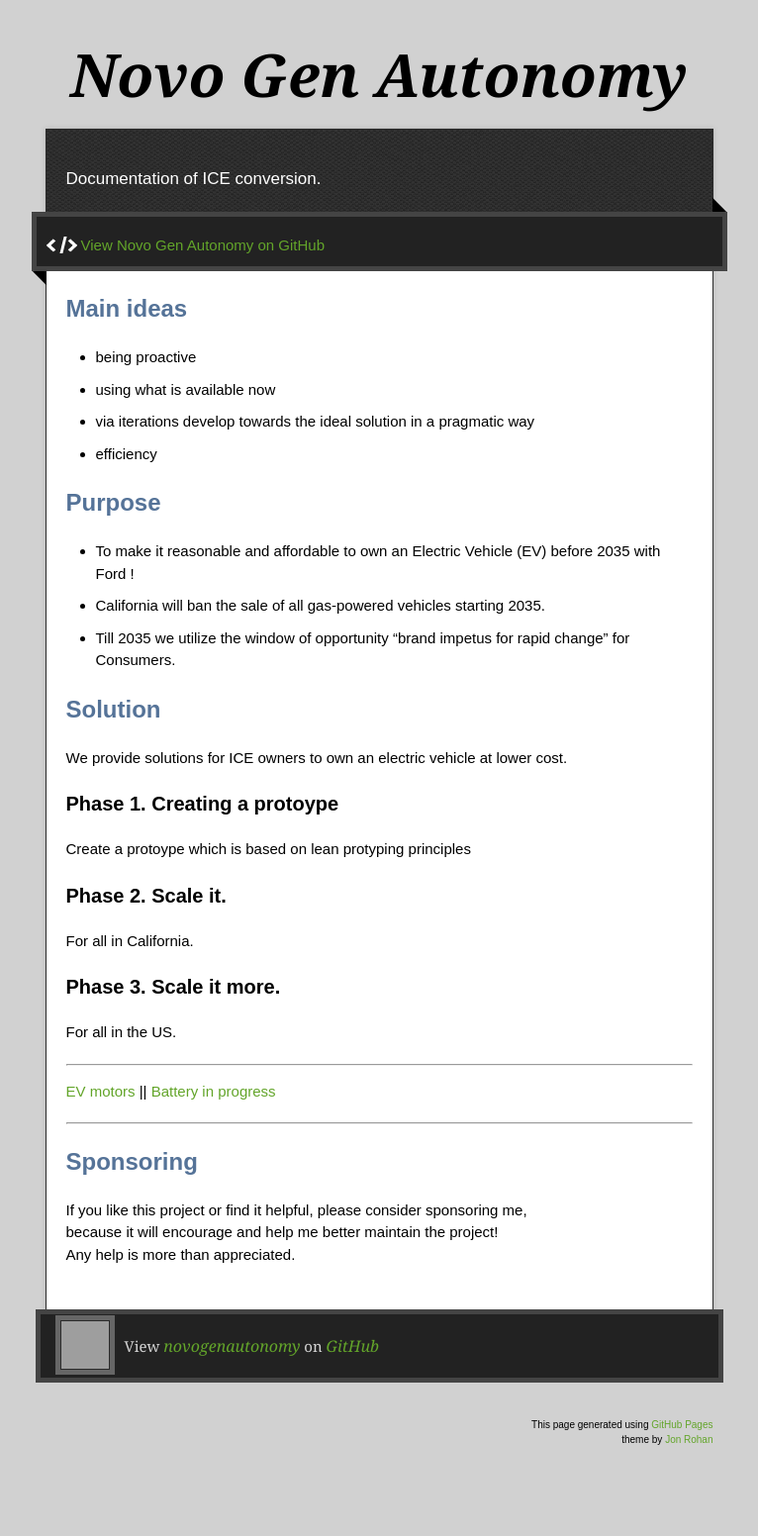
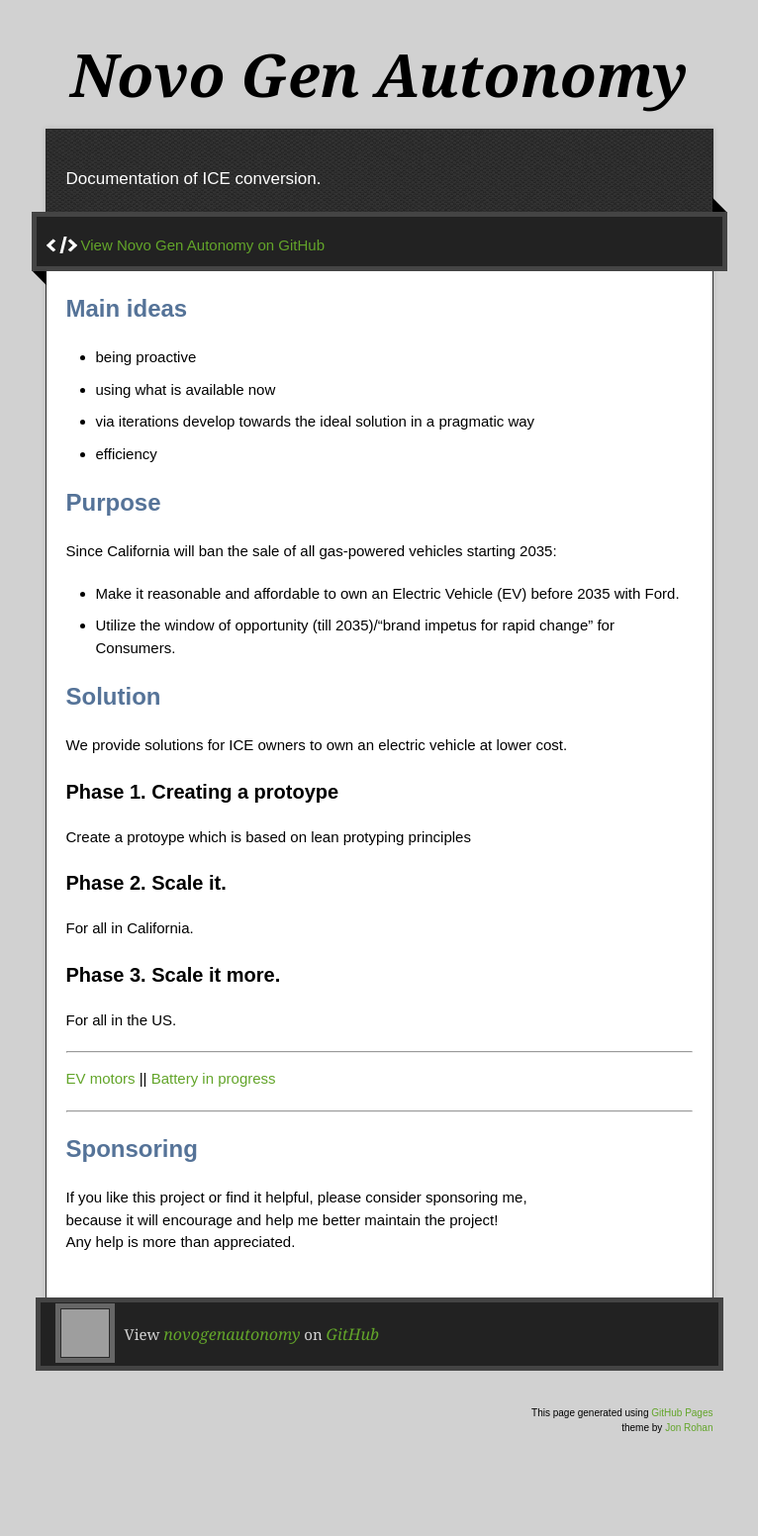
Before and after one commit to novogenautonomy/novogenautonomy.github.io, a Jekyll site: the page built from index.md, in a window 1280 px wide. Shown: the whole page at 99% size, without its empty margins (257-1023 px from the left). Built offline with Jekyll 4.4.1, drawn with Linux system fonts in a browser that asks for light colours; our own code applies the rules of GitHub Pages for plain Markdown files; grey boxes are pictures that could not be loaded.

Commit message:
Update index.md

```diff
--- a/index.md
+++ b/index.md
@@ -10,9 +10,9 @@ layout: default
 - efficiency
 
 ## Purpose
-* To make it reasonable and affordable to own an Electric Vehicle (EV) before 2035 with Ford !
-* California will ban the sale of all gas-powered vehicles starting 2035.
-* Till 2035 we utilize the window of opportunity “brand impetus for rapid change” for Consumers.
+Since California will ban the sale of all gas-powered vehicles starting 2035:
+* Make it reasonable and affordable to own an Electric Vehicle (EV) before 2035 with Ford.
+* Utilize the window of opportunity (till 2035)/“brand impetus for rapid change” for Consumers.
 
 ## Solution
 
```
